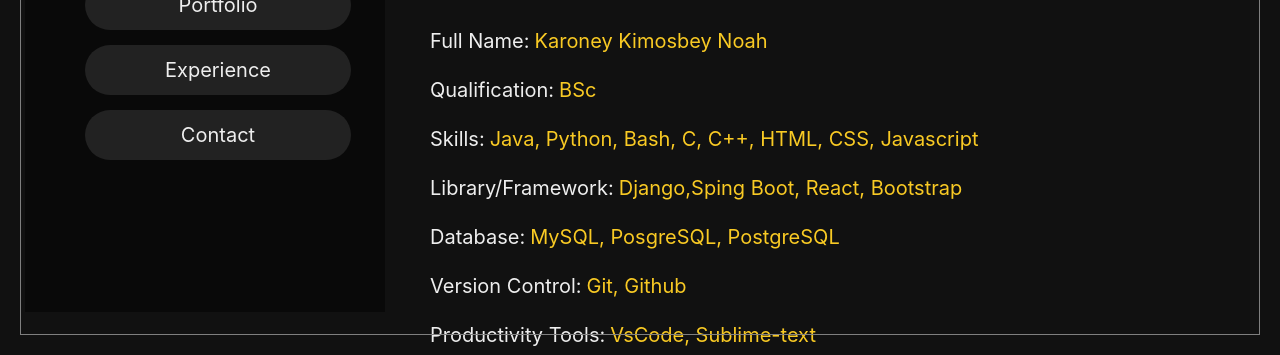
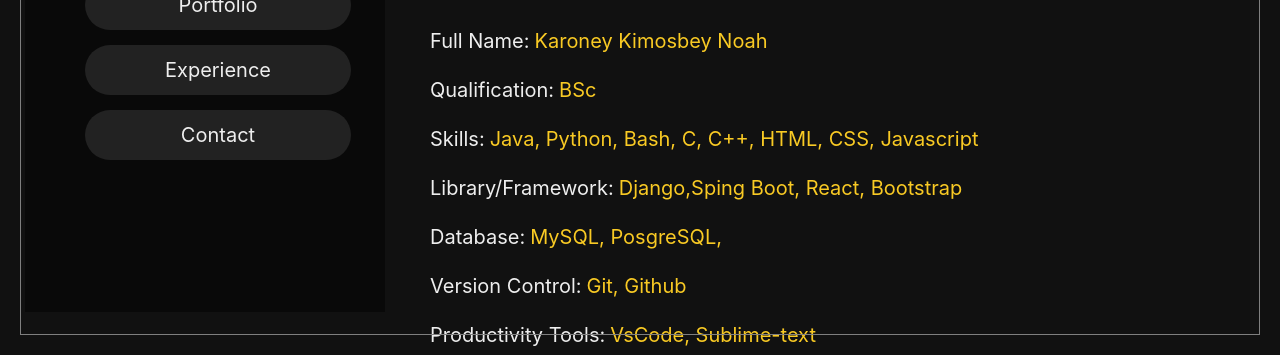
Before and after one commit to karoney-kn/karoney-kn.github.io, a plain HTML site: page index.html in a window 1280 px wide. Shown: the part 445-800 px from the top of the page. Drawn offline with nearby package versions, Linux system fonts and the light colour scheme; a script that the page names is missing.

Commit message:
Update index.html

```diff
--- a/index.html
+++ b/index.html
@@ -77,7 +77,7 @@
                 <h3><span>Qualification:</span>BSc</h3>
                 <h3><span>Skills:</span>Java, Python, Bash, C, C++, HTML, CSS, Javascript</h3>
                 <h3><span>Library/Framework:</span>Django,Sping Boot, React, Bootstrap </h3>
-                <h3><span>Database:</span>MySQL, PosgreSQL, PostgreSQL</h3>
+                <h3><span>Database:</span>MySQL, PosgreSQL,</h3>
                 <h3><span>Version Control:</span>Git, Github</h3>
                 <h3><span>Productivity Tools:</span>VsCode, Sublime-text</h3>
                 <h3><span>Design Tools:</span>Figma, Canva, Inkscape </h3>
```
